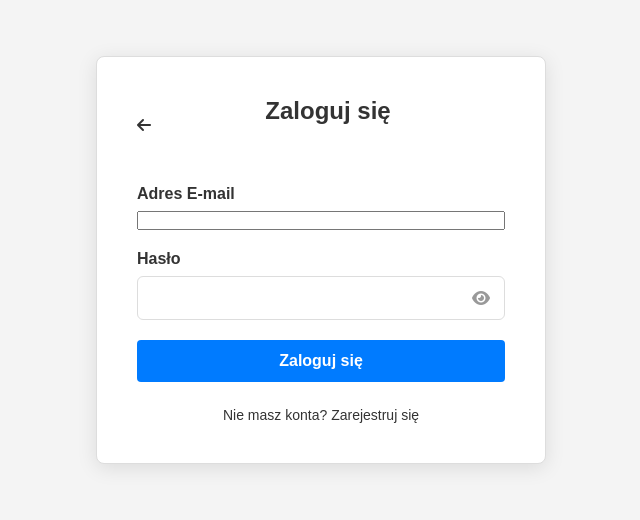
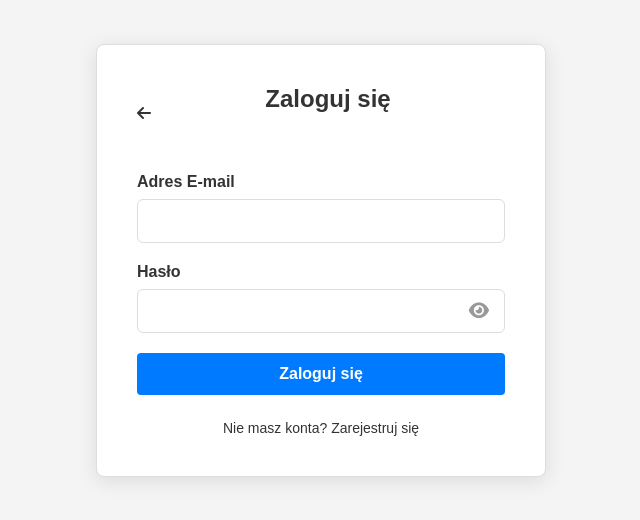
Before and after one commit to Marcelcie/PC-Hardware-Store, a FastAPI app: page /login.html in a window 1280 px wide. Shown: the top 520 px of the page, without its empty margins (319-959 px from the left). Run offline with FastAPI, Linux system fonts and the light colour scheme.

Commit message:
v1.1 poprawki wizualne

```diff
--- a/static/css/style.css
+++ b/static/css/style.css
@@ -36,38 +36,40 @@ ul {
 }
 
 .input-wrapper {
-  position: relative;
   display: flex;
   align-items: center;
   width: 100%;
+  border: 1px solid #ddd;
+  border-radius: 6px;
+  background-color: #fff;
+  transition: border-color 0.2s;
+  overflow: hidden;
+}
+
+.input-wrapper:focus-within {
+  border-color: #007bff;
 }
 
 .input-wrapper input {
-  width: 100%;
+  flex: 1;
   padding: 12px 15px;
-  padding-right: 45px;
-  border: 1px solid #ddd;
-  border-radius: 6px;
+  border: none !important;
+  outline: none;
   font-size: 16px;
-  transition: border-color 0.2s;
+  background: transparent;
 }
 
-.input-wrapper input:focus {
-  border-color: #007bff;
-  outline: none;
+.input-wrapper i.toggle-password {
+  padding: 0 15px;
+  color: #999;
+  cursor: pointer;
+  font-size: 18px;
+  transition: color 0.2s;
+  display: flex;
+  align-items: center;
 }
 
-.input-wrapper i.toggle-password, .input-wrapper [id^=togglePassword] {
-  position: absolute;
-  right: 15px;
-  top: 50%;
-  transform: translateY(-50%);
-  color: #999;
-  cursor: pointer;
-  z-index: 5;
-}
-
-.input-wrapper i.toggle-password:hover, .input-wrapper [id^=togglePassword]:hover {
+.input-wrapper i.toggle-password:hover {
   color: #007bff;
 }
 
--- a/static/css/style.scss
+++ b/static/css/style.scss
@@ -36,40 +36,48 @@ ul {
   display: flex;
   flex-direction: column;
 }
+
 .form-group label {
   margin-bottom: 8px;
   font-weight: bold;
 }
 
 .input-wrapper {
-  position: relative;
   display: flex;
   align-items: center;
   width: 100%;
-}
-.input-wrapper input {
-  width: 100%;
-  padding: 12px 15px;
-  padding-right: 45px;
   border: 1px solid #ddd;
   border-radius: 6px;
+  background-color: #fff;
+  transition: border-color 0.2s;
+  overflow: hidden;
+}
+
+
+.input-wrapper:focus-within {
+  border-color: #007bff;
+}
+
+.input-wrapper input {
+  flex: 1;
+  padding: 12px 15px;
+  border: none !important;
+  outline: none;
   font-size: 16px;
-  transition: border-color 0.2s;
+  background: transparent;
 }
-.input-wrapper input:focus {
-  border-color: #007bff;
-  outline: none;
-}
-.input-wrapper i.toggle-password, .input-wrapper [id^=togglePassword] {
-  position: absolute;
-  right: 15px;
-  top: 50%;
-  transform: translateY(-50%);
+
+.input-wrapper i.toggle-password {
+  padding: 0 15px;
   color: #999;
   cursor: pointer;
-  z-index: 5;
+  font-size: 18px;
+  transition: color 0.2s;
+  display: flex;
+  align-items: center;
 }
-.input-wrapper i.toggle-password:hover, .input-wrapper [id^=togglePassword]:hover {
+
+.input-wrapper i.toggle-password:hover {
   color: #007bff;
 }
 
--- a/static/script.js
+++ b/static/script.js
@@ -5,6 +5,8 @@ document.addEventListener('DOMContentLoaded', () => {
     const modal = document.getElementById('product-modal');
     const openBtn = document.getElementById('open-product-modal');
     const closeBtn = document.querySelector('.close-modal');
+    const togglePassword = document.querySelector('#togglePassword');
+    const passwordInput = document.querySelector('#password');
 
     // --- 1. ZARZĄDZANIE KOSZYKIEM (LOCAL STORAGE) ---
 
@@ -76,7 +78,18 @@ document.addEventListener('DOMContentLoaded', () => {
             addToCart(id, qty, stock);
         });
     }
+    // --- OBSŁUGA OKA (WIDOCZNOŚĆ HASŁA) ---
+if (togglePassword && passwordInput) {
+    togglePassword.addEventListener('click', function() {
+        // Przełączanie typu pola (password <-> text)
+        const type = passwordInput.getAttribute('type') === 'password' ? 'text' : 'password';
+        passwordInput.setAttribute('type', type);
 
+        // Przełączanie ikony (FontAwesome)
+        this.classList.toggle('fa-eye');
+        this.classList.toggle('fa-eye-slash');
+    });
+}
     // --- 3. LOGIKA STRONY KOSZYKA (Tabela) ---
     const cartTableBody = document.querySelector('.cart-table tbody');
     if (cartTableBody) {
@@ -343,9 +356,7 @@ document.addEventListener('DOMContentLoaded', () => {
             }
         });
     }
-});
-
-// Ozywienie okna w panelu administratora
+    // Ozywienie okna w panelu administratora
 
 if (openBtn) {
     openBtn.addEventListener('click', () => {
@@ -366,3 +377,4 @@ window.addEventListener('click', (e) => {
         modal.classList.remove('active');
     }
 });
+});
--- a/templates/login.html
+++ b/templates/login.html
@@ -20,18 +20,18 @@
                 {% if error %}
                 <div style="color: red; text-align: center; margin-bottom: 10px;">{{ error }}</div>
                 {% endif %}
-
                 <form action="/login" method="POST">
                     <div class="form-group">
-                        <label for="email">Adres E-mail</label>
-                        <input type="email" id="email" name="email" required>
+                        <label for="email">Adres E-mail</label> <div class="input-wrapper">
+                            <input type="email" id="email" name="email" autocomplete="email" required>
+                        </div>
                     </div>
 
                     <div class="form-group">
                         <label for="password">Hasło</label>
                         <div class="input-wrapper">
                             <input type="password" id="password" name="password" required>
-                            <i class="fa-solid fa-eye toggle-password"></i>
+                            <i class="fa-solid fa-eye toggle-password" id="togglePassword"></i>
                         </div>
                     </div>
 
```
Also changed, not shown: 1 other file.
